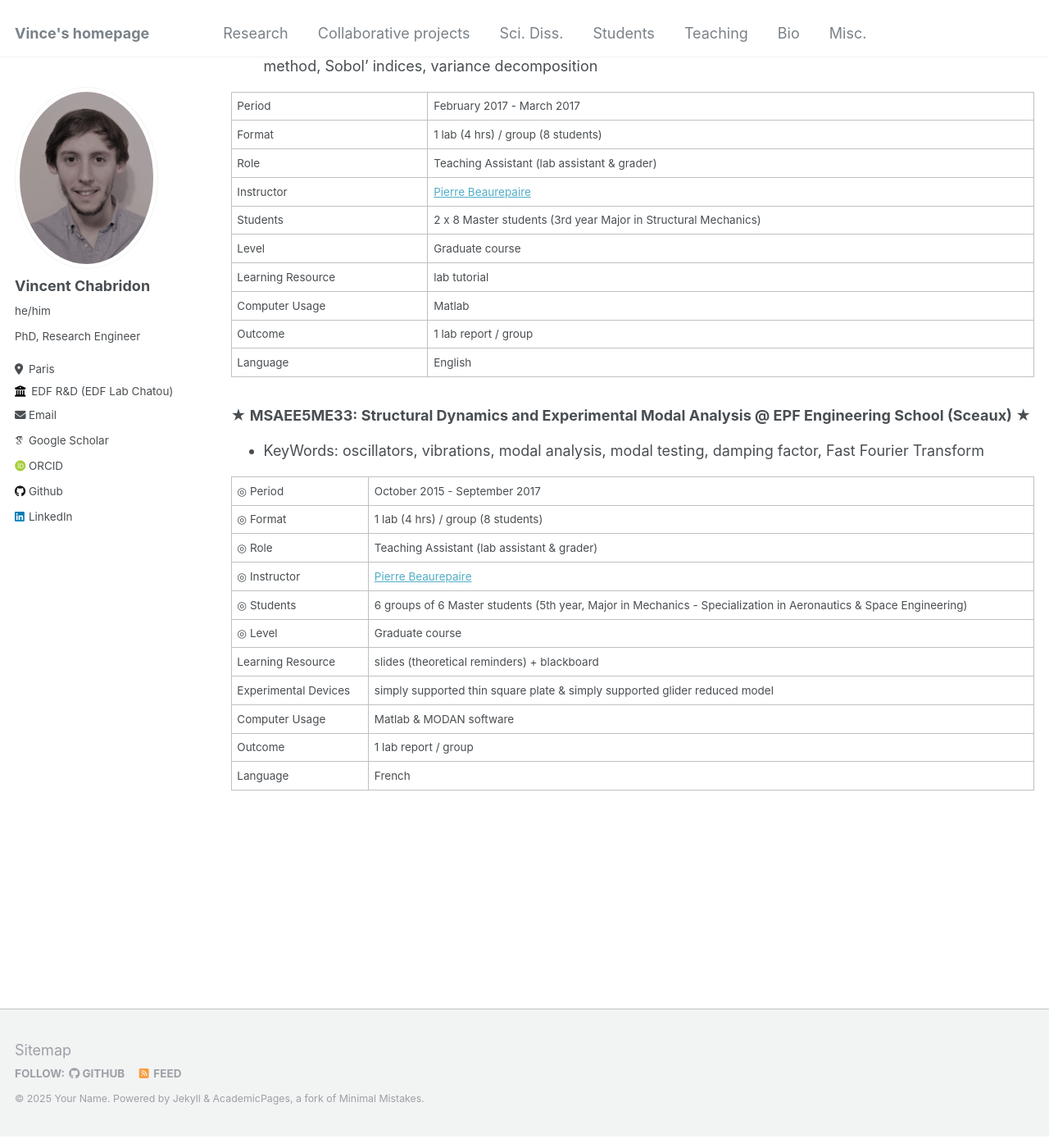
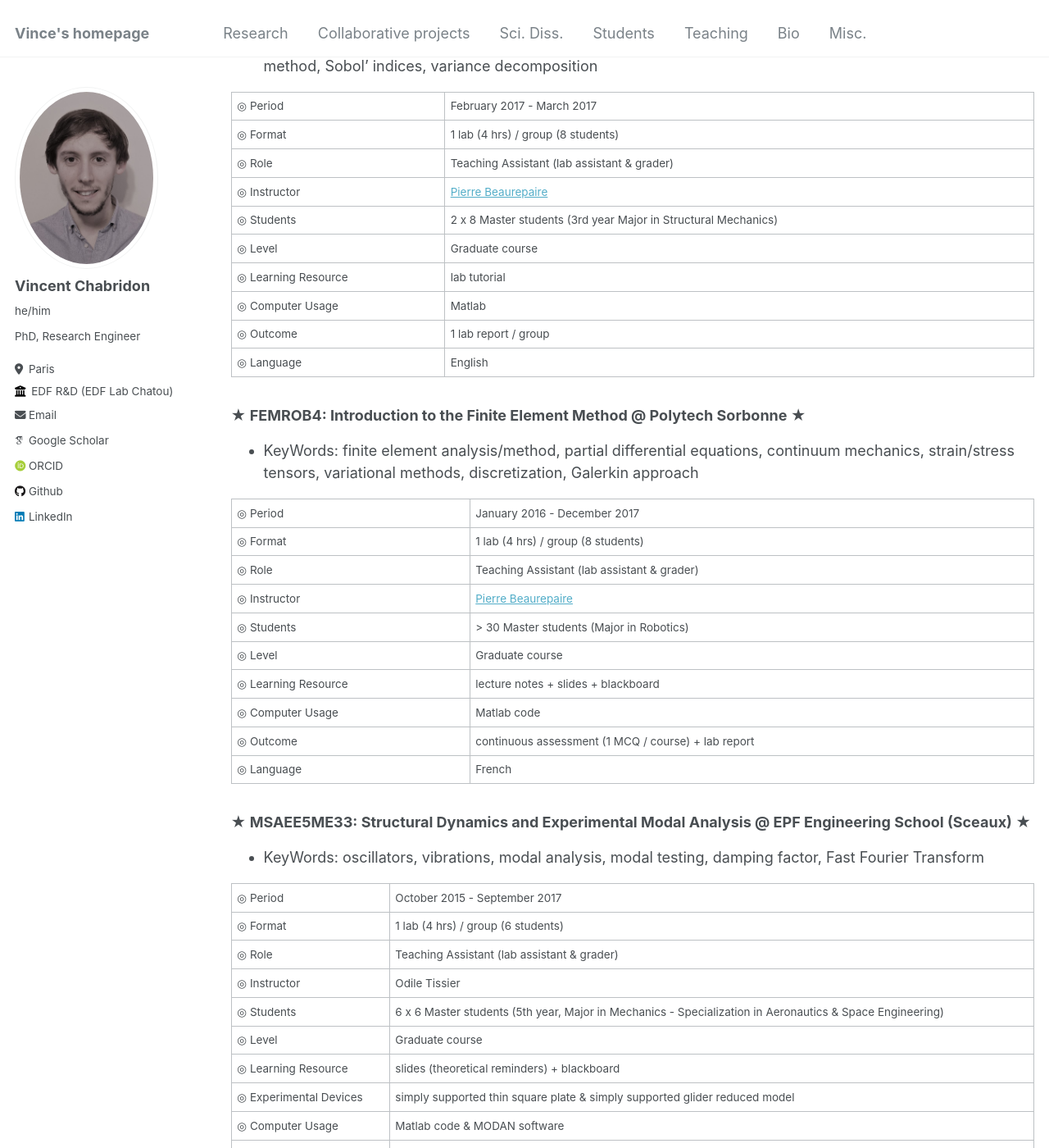
Before and after one commit to vchabri/vchabri.github.io, a Jekyll site: the page built from _pages/teaching_experiences.md, in a window 1280 px wide and 1400 px high, scrolled down 314 px. Shown: the whole window at 82% size. Built offline with Jekyll 4.4.1, drawn with Linux system fonts in a browser that asks for light colours; some web fonts are replaced.

Commit message:
Update teaching_experiences.md

```diff
--- a/_pages/teaching_experiences.md
+++ b/_pages/teaching_experiences.md
@@ -15,28 +15,42 @@ author_profile: true
 ### ★ OMF-St2M-S9: Stochastic Structural Mechanics @ SIGMA Clermont ★
 * KeyWords: sensitivity analysis, scatter plots, Pearson linear correlation, local sensitivities, elasticities, Morris' method, Sobol' indices, variance decomposition
 
-| Period | February 2017 - March 2017 |
-| Format | 1 lab (4 hrs) / group (8 students) |
-| Role | Teaching Assistant (lab assistant & grader) |
-| Instructor | [Pierre Beaurepaire](http://www.institutpascal.uca.fr/index.php/fr/membres-m3g?idag=952) |
-| Students | 2 x 8 Master students (3rd year Major in Structural Mechanics) |
-| Level | Graduate course |
-| Learning Resource | lab tutorial |
-| Computer Usage | Matlab |
-| Outcome | 1 lab report / group |
-| Language | English |
+| ◎ Period | February 2017 - March 2017 |
+| ◎ Format | 1 lab (4 hrs) / group (8 students) |
+| ◎ Role | Teaching Assistant (lab assistant & grader) |
+| ◎ Instructor | [Pierre Beaurepaire](http://www.institutpascal.uca.fr/index.php/fr/membres-m3g?idag=952) |
+| ◎ Students | 2 x 8 Master students (3rd year Major in Structural Mechanics) |
+| ◎ Level | Graduate course |
+| ◎ Learning Resource | lab tutorial |
+| ◎ Computer Usage | Matlab |
+| ◎ Outcome | 1 lab report / group |
+| ◎ Language | English |
+
+### ★ FEMROB4: Introduction to the Finite Element Method @ Polytech Sorbonne ★
+* KeyWords: finite element analysis/method, partial differential equations, continuum mechanics, strain/stress tensors, variational methods, discretization, Galerkin approach
+
+| ◎ Period | January 2016 - December 2017 |
+| ◎ Format | 1 lab (4 hrs) / group (8 students) |
+| ◎ Role | Teaching Assistant (lab assistant & grader) |
+| ◎ Instructor | [Pierre Beaurepaire](http://www.institutpascal.uca.fr/index.php/fr/membres-m3g?idag=952) |
+| ◎ Students | > 30 Master students (Major in Robotics) |
+| ◎ Level | Graduate course |
+| ◎ Learning Resource | lecture notes + slides + blackboard |
+| ◎ Computer Usage | Matlab code |
+| ◎ Outcome | continuous assessment (1 MCQ / course) + lab report |
+| ◎ Language | French |
 
 ### ★ MSAEE5ME33: Structural Dynamics and Experimental Modal Analysis @ EPF Engineering School (Sceaux) ★
 * KeyWords: oscillators, vibrations, modal analysis, modal testing, damping factor, Fast Fourier Transform
 
 | ◎ Period | October 2015 - September 2017 |
-| ◎ Format | 1 lab (4 hrs) / group (8 students) |
+| ◎ Format | 1 lab (4 hrs) / group (6 students) |
 | ◎ Role | Teaching Assistant (lab assistant & grader) |
-| ◎ Instructor | [Pierre Beaurepaire](http://www.institutpascal.uca.fr/index.php/fr/membres-m3g?idag=952) |
-| ◎ Students | 6 groups of 6 Master students (5th year, Major in Mechanics - Specialization in Aeronautics & Space Engineering) |
+| ◎ Instructor | Odile Tissier |
+| ◎ Students | 6 x 6 Master students (5th year, Major in Mechanics - Specialization in Aeronautics & Space Engineering) |
 | ◎ Level | Graduate course |
-| Learning Resource | slides (theoretical reminders) + blackboard
-| Experimental Devices | simply supported thin square plate & simply supported glider reduced model |
-| Computer Usage | Matlab & MODAN software |
-| Outcome | 1 lab report / group |
-| Language | French |
+| ◎ Learning Resource | slides (theoretical reminders) + blackboard
+| ◎ Experimental Devices | simply supported thin square plate & simply supported glider reduced model |
+| ◎ Computer Usage | Matlab code & MODAN software |
+| ◎ Outcome | 1 lab report / group |
+| ◎ Language | French |
```
